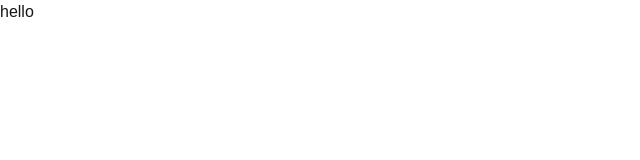
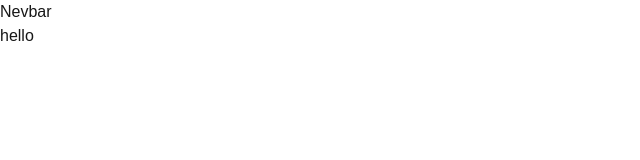
Before and after one commit to sudhanshumandloi/Next-practies, a Next.js app in the folder Study-notation-app/: page / in a window 1280 px wide. Shown: the top 160 px of the page, without its empty margins (0-640 px from the left). Built offline with nearby package versions, Linux system fonts and the light colour scheme.

Commit message:
add context for usage

```diff
--- a/Study-notation-app/app/layout.tsx
+++ b/Study-notation-app/app/layout.tsx
@@ -1,6 +1,8 @@
 import type { Metadata } from "next";
 import { Geist, Geist_Mono } from "next/font/google";
 import "./globals.css";
+import Nevbar from "@/components/Nevbar";
+import { AuthProvider } from "@/context/AuthContext";
 
 const geistSans = Geist({
   variable: "--font-geist-sans",
@@ -22,10 +24,13 @@ export default function RootLayout({ children}: Readonly<{
 }>) {
   return (
     <html lang="en">
-      <body
-        className={`${geistSans.variable} ${geistMono.variable} antialiased`}
-      >
-        {children}
+      <body className={`${geistSans.variable} ${geistMono.variable} antialiased`}>
+        <AuthProvider>
+          <div>
+            <Nevbar />
+          </div>
+          {children}
+        </AuthProvider>
       </body>
     </html>
   );
--- a/Study-notation-app/components/Nevbar.tsx
+++ b/Study-notation-app/components/Nevbar.tsx
@@ -0,0 +1,6 @@
+
+export default function Nevbar(){
+    return(
+        <div>Nevbar</div>
+    );
+}
--- /dev/null
+++ b/Study-notation-app/context/AuthContext.tsx
@@ -0,0 +1,26 @@
+import React, { createContext, useContext, useState, ReactNode } from "react";
+
+interface AuthContextType {
+  isLoggedIn: boolean;
+  setIsLoggedIn: React.Dispatch<React.SetStateAction<boolean>>;
+}
+
+const AuthContext = createContext<AuthContextType | undefined>(undefined);
+
+export const AuthProvider = ({ children }: { children: ReactNode }) => {
+  const [isLoggedIn, setIsLoggedIn] = useState(false);
+
+  return (
+    <AuthContext.Provider value={{ isLoggedIn, setIsLoggedIn }}>
+      {children}
+    </AuthContext.Provider>
+  );
+};
+
+export const useAuth = () => {
+  const context = useContext(AuthContext);
+  if (!context) {
+    throw new Error("useAuth must be used within an AuthProvider");
+  }
+  return context;
+};
```
